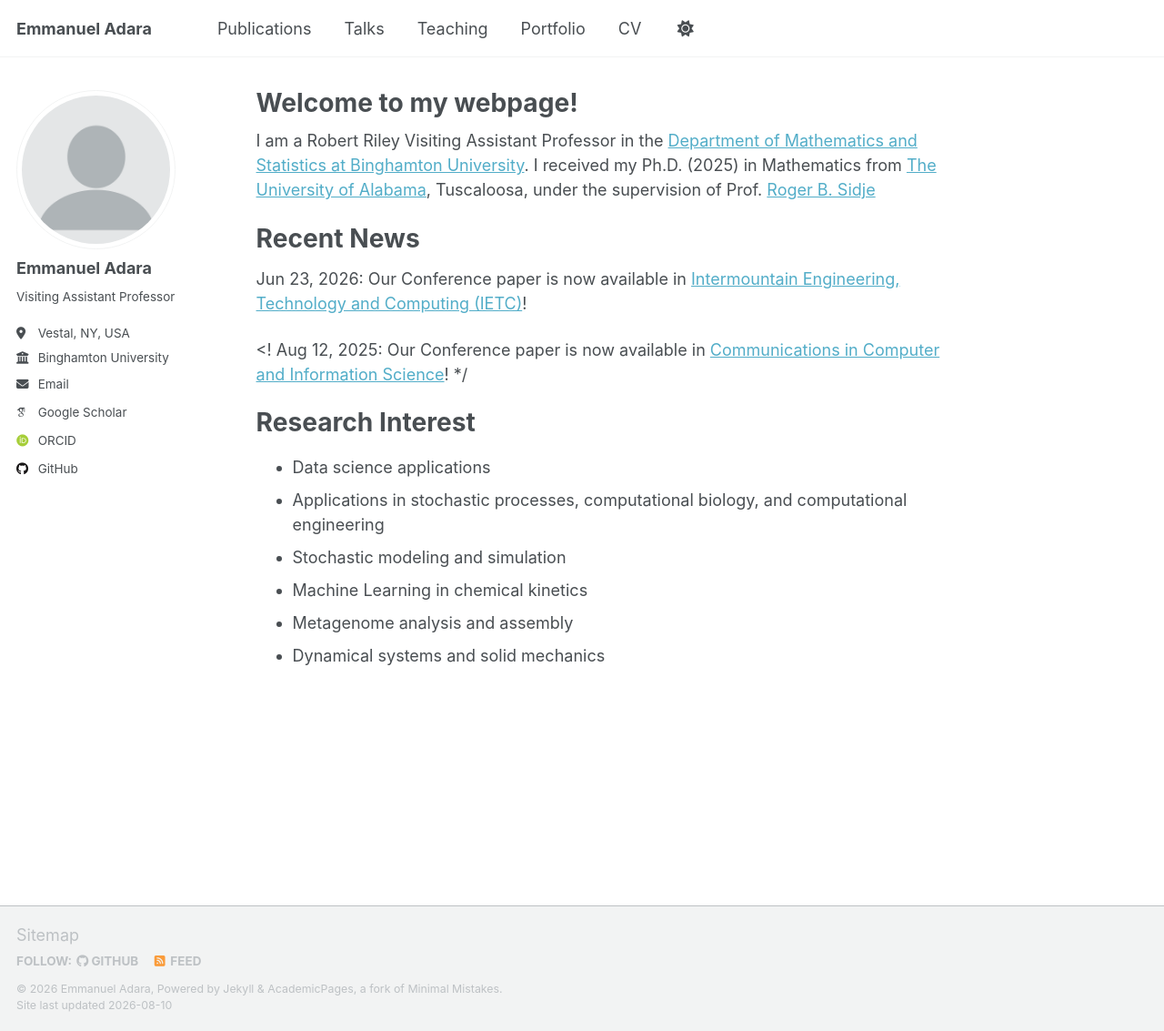
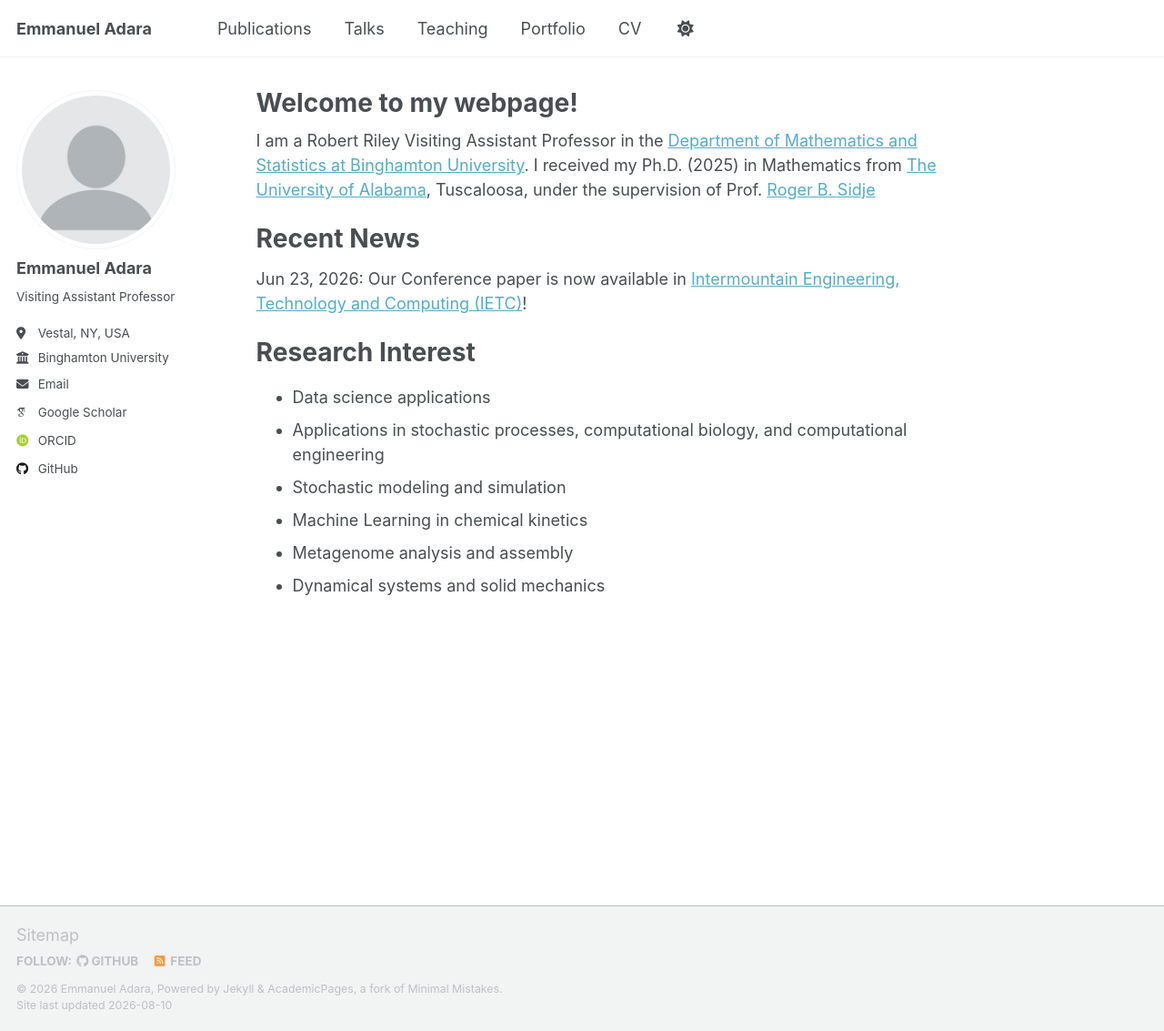
Before and after one commit to EmmanuelAdara/EmmanuelAdara.github.io, a Jekyll site: the page built from _pages/about.md, in a window 1280 px wide and 1133 px high. Shown: the whole window at 91% size. Built offline with Jekyll 4.4.1, drawn with Linux system fonts in a browser that asks for light colours; some web fonts are replaced; a script that is not in the unit is left out.

Commit message:
Update about.md

```diff
--- a/_pages/about.md
+++ b/_pages/about.md
@@ -15,7 +15,7 @@ I received my Ph.D. (2025) in Mathematics from [The University of Alabama](https
 ======
 Jun 23, 2026: Our Conference paper is now available in [Intermountain Engineering, Technology and Computing (IETC)](https://ieeexplore.ieee.org/document/11568585)!
 
-<!  Aug 12, 2025: Our Conference paper is now available in [Communications in Computer and Information Science](https://link.springer.com/chapter/10.1007/978-3-031-95130-5_3)! */
+<!--  Aug 12, 2025: Our Conference paper is now available in [Communications in Computer and Information Science](https://link.springer.com/chapter/10.1007/978-3-031-95130-5_3)! -->
 
 Research Interest
 ======
```
